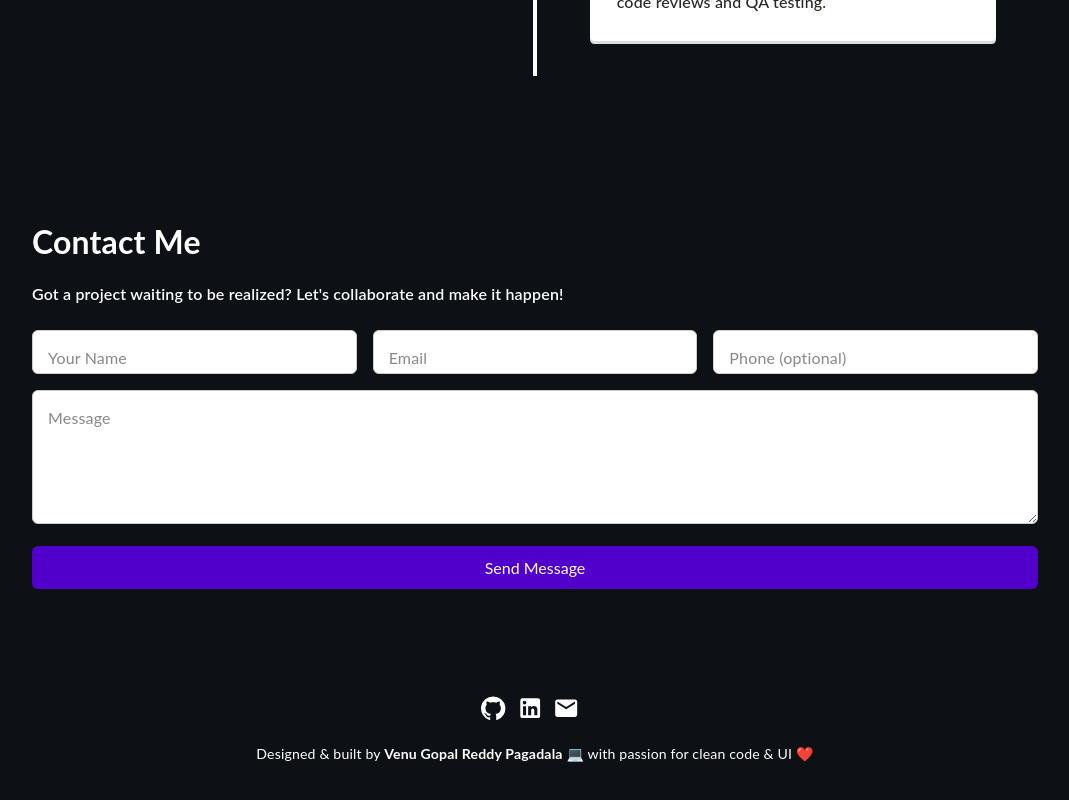
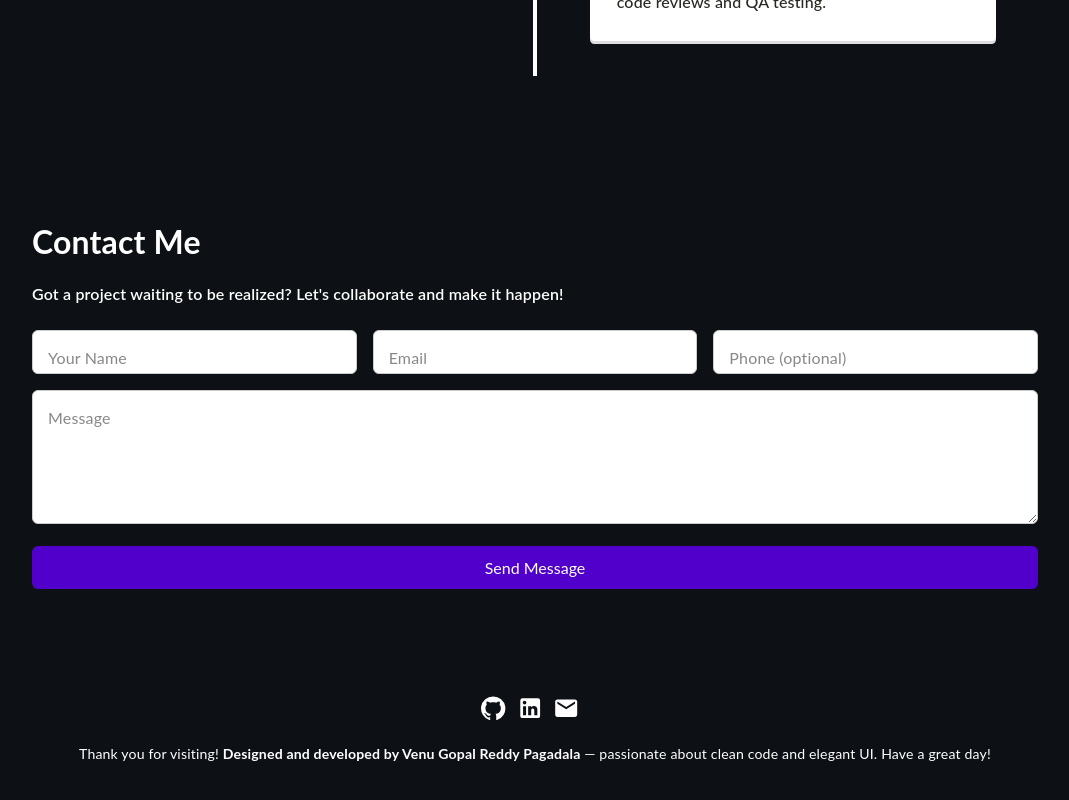
Before and after one commit to venupagadala/Portfolio, a React (Create React App) app: page / in a window 1280 px wide. Shown: the part 2446-3246 px from the top of the page, without its empty margins (105-1174 px from the left). Built offline with nearby package versions, Linux system fonts and the light colour scheme.

Commit message:
footer updated

```diff
--- a/src/components/Footer.tsx
+++ b/src/components/Footer.tsx
@@ -19,8 +19,8 @@ function Footer() {
         </a>
       </div>
       <p>
-        Designed & built by <strong>Venu Gopal Reddy Pagadala</strong> 💻 with passion for clean code & UI ❤️
-      </p>
+  Thank you for visiting! <strong>Designed and developed by Venu Gopal Reddy Pagadala</strong> — passionate about clean code and elegant UI. Have a great day!</p>
+
     </footer>
   );
 }
```
